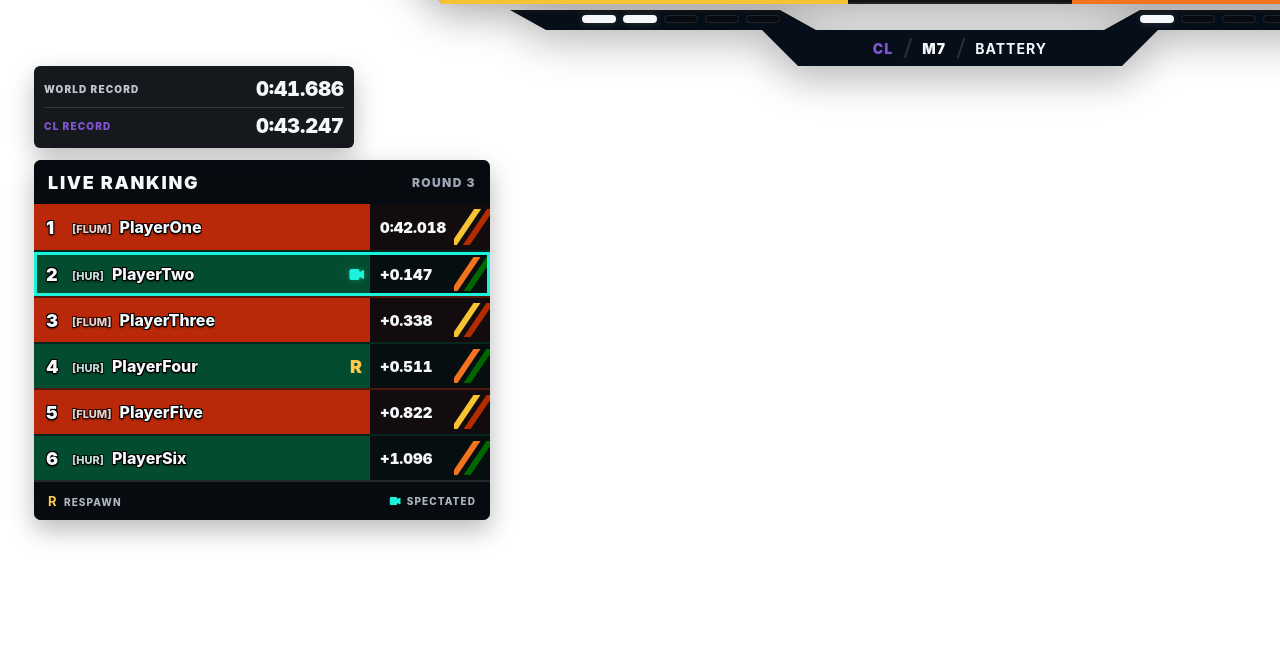
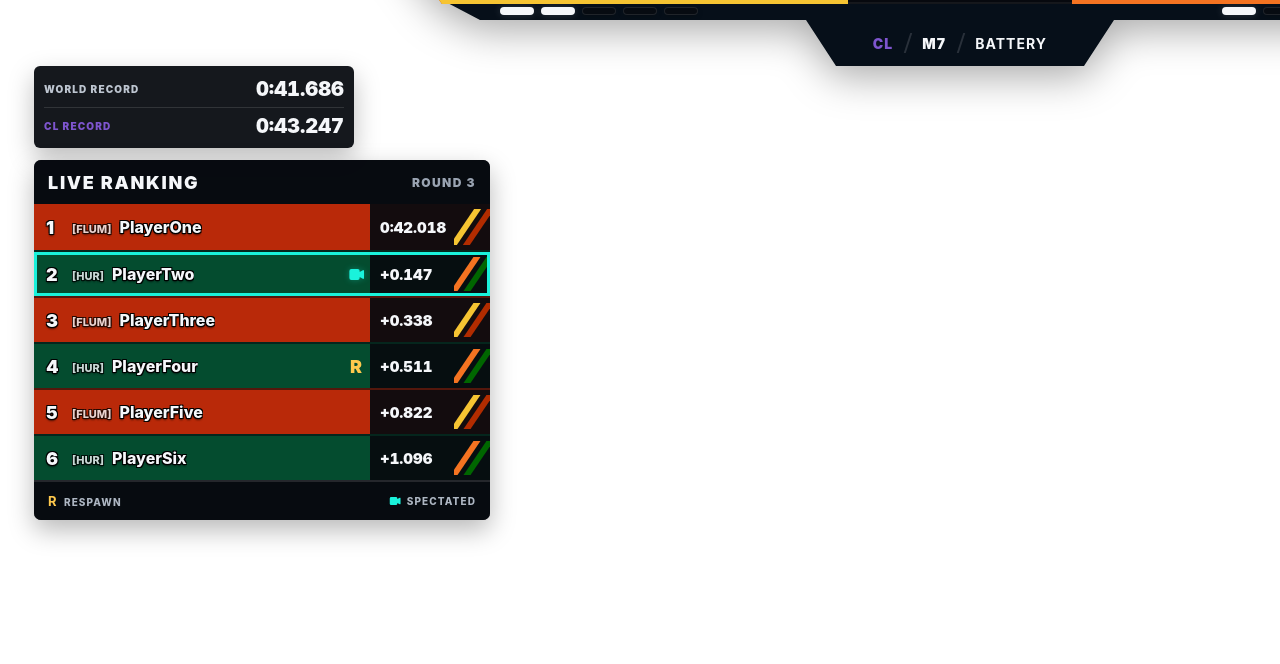
Before and after one commit to CornerJockeys/MLETM, a plain HTML site: page obs-overlay/index.html in a window 1280 px wide. Shown: the part 136-800 px from the top of the page. Drawn offline with Linux system fonts and the light colour scheme.

Commit message:
Attach lower banner rail to main panels

```diff
--- a/obs-overlay/css/overlay.css
+++ b/obs-overlay/css/overlay.css
@@ -55,6 +55,7 @@ body { color: var(--white); }
   height: 112px;
   display: grid;
   grid-template-columns: 1fr 224px 1fr;
+  z-index: 3;
 }
 
 .banner-side {
@@ -152,28 +153,25 @@ body { color: var(--white); }
 .map-score { margin-top: 2px; font-size: 52px; line-height: 1; font-weight: 900; letter-spacing: 1px; }
 .score-divider { display: inline-block; margin: 0 18px; color: #66717f; font-weight: 500; }
 
-/* One connected lower banner assembly: slim round-win rails feed into the
-   dropped center cell that carries division / match / map information. */
+/* Lower banner is a continuation of the main silhouette. It overlaps the
+   underside of the team panels and score core by 4px so there is no visual gap. */
 .banner-lower {
   position: absolute;
-  top: 118px;
-  left: 150px;
-  width: 900px;
-  height: 56px;
+  top: 108px;
+  left: 82px;
+  width: 1036px;
+  height: 66px;
+  z-index: 2;
   background: var(--panel-strong);
   clip-path: polygon(
     0 0,
-    30% 0,
-    34% 20px,
-    66% 20px,
-    70% 0,
     100% 0,
-    96% 20px,
-    72% 20px,
-    68% 56px,
-    32% 56px,
-    28% 20px,
-    4% 20px
+    calc(100% - 38px) 20px,
+    calc(50% + 154px) 20px,
+    calc(50% + 124px) 66px,
+    calc(50% - 124px) 66px,
+    calc(50% - 154px) 20px,
+    38px 20px
   );
   filter:
     drop-shadow(0 3px 0 var(--rail-accent))
@@ -183,13 +181,13 @@ body { color: var(--white); }
 
 .round-pips {
   position: absolute;
-  top: 5px;
+  top: 7px;
   display: flex;
   gap: 7px;
   align-items: center;
 }
-.round-pips-a { left: 72px; }
-.round-pips-b { right: 72px; }
+.round-pips-a { left: 58px; }
+.round-pips-b { right: 58px; }
 .round-pip {
   width: 34px;
   height: 8px;
@@ -201,10 +199,11 @@ body { color: var(--white); }
 
 .banner-meta {
   position: absolute;
-  left: 32%;
+  left: 50%;
   bottom: 0;
-  width: 36%;
-  height: 36px;
+  width: 300px;
+  height: 46px;
+  transform: translateX(-50%);
   display: flex;
   align-items: center;
   justify-content: center;
@@ -216,7 +215,7 @@ body { color: var(--white); }
 }
 .banner-meta > span:not(.meta-separator) {
   position: relative;
-  height: 36px;
+  height: 40px;
   display: flex;
   align-items: center;
   justify-content: center;
@@ -236,7 +235,7 @@ body { color: var(--white); }
   content: "";
   position: absolute;
   left: 2px;
-  top: 8px;
+  top: 10px;
   width: 2px;
   height: 20px;
   background: rgba(255,255,255,.14);
```
